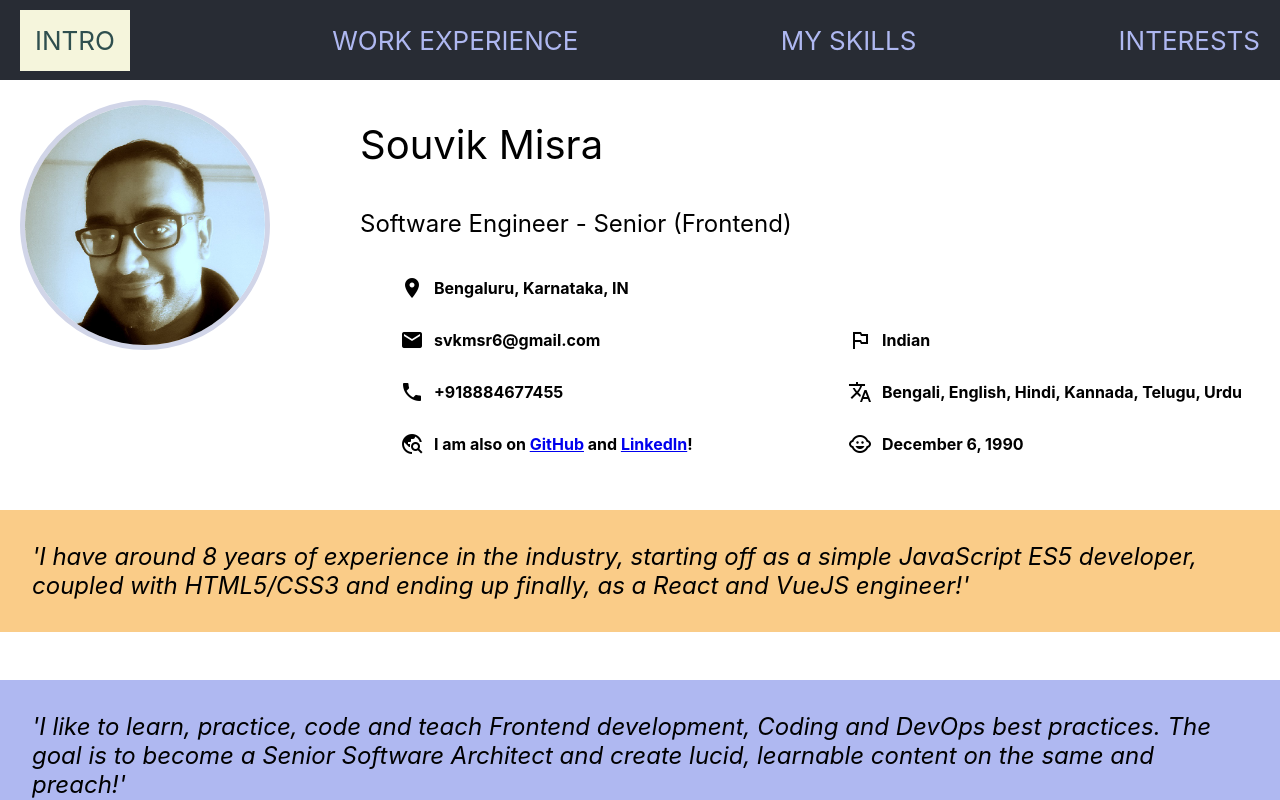
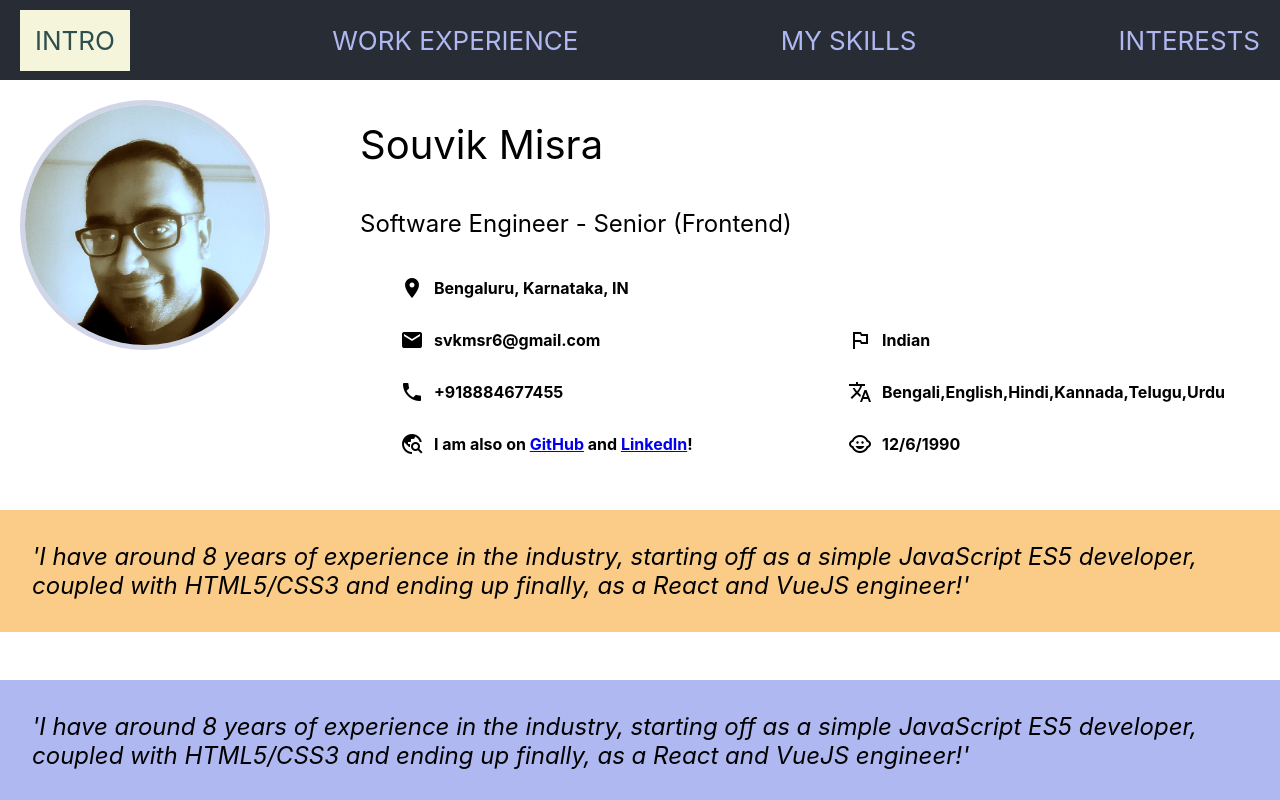
Before and after one commit to svkmsr6/svk-profile-app, a React (Create React App) app: page / in a window 1280 px wide. Shown: the top 800 px of the page. Built offline with nearby package versions, Linux system fonts and the light colour scheme.

Commit message:
Code refactor and add helper utils

```diff
--- a/src/components/OtherInfo.js
+++ b/src/components/OtherInfo.js
@@ -1,26 +1,33 @@
 import React from 'react';
+import { getFormattedDate } from '../utils/helper-utils';
 import './OtherInfo.css';
 
 function OtherInfo(props) {
+    const { data } = props;
+    const { dob: {
+        day,
+        month,
+        year
+    } } = data;
     return (
         <div className="other-info-container">
                 <ul className="info-list">
                     <li className="info-list-item">
                         <span class="material-icons icon">outlined_flag</span>
                         <span className="info">
-                            <p className="data">Indian</p>
+                            <p className="data">{data.nationality}</p>
                         </span>
                     </li>
                     <li className="info-list-item">
                         <span class="material-icons icon">translate</span>
                         <span className="info">
-                            <p classname="data">Bengali, English, Hindi, Kannada, Telugu, Urdu</p>
+                            <p classname="data">{data.languages.join(',')}</p>
                         </span>
                     </li>
                     <li className="info-list-item">
                         <span class="material-icons icon">child_care</span>
                         <span className="info">
-                            <p className="data">December 6, 1990</p>
+                            <p className="data">{getFormattedDate(day, month, year)}</p>
                         </span>
                     </li>
                 </ul>
--- a/src/components/PersonalInfo.js
+++ b/src/components/PersonalInfo.js
@@ -2,34 +2,35 @@ import React from 'react';
 import './PersonalInfo.css';
 
 function PersonalInfo(props) {
+    const { data } = props;
     return (
         <div className="personal-info-container">
-                <p className="name">Souvik Misra</p>
-                <p className="desig">Software Engineer - Senior (Frontend)</p>
+                <p className="name">{data.name}</p>
+                <p className="desig">{data.desig}</p>
                 <ul className="info-list">
                     <li className="info-list-item">
                         <span class="material-icons icon">room</span>
                         <span className="info">
-                            <p className="data">Bengaluru, Karnataka, IN</p>
+                            <p className="data">{data.location}</p>
                         </span>
                     </li>
                     <li className="info-list-item">
                         <span class="material-icons icon">email</span>
                         <span className="info">
-                            <p classname="data">svkmsr6@gmail.com</p>
+                            <p classname="data">{data.email}</p>
                         </span>
                     </li>
                     <li className="info-list-item">
                         <span class="material-icons icon">phone</span>
                         <span className="info">
-                            <p className="data">+918884677455</p>
+                            <p className="data">{data.phone}</p>
                         </span>
                     </li>
                     <li className="info-list-item">
                         <span class="material-icons icon">travel_explore</span>
                         <span className="info">
                             <p className="data">
-                                I am also on <a className="data" href="https://github.com/svkmsr6">GitHub</a> and <a className="data" href="https://www.linkedin.com/in/souvik-misra-0a281929/">LinkedIn</a>!
+                                I am also on <a className="data" href={data.github}>GitHub</a> and <a className="data" href={data.linkedin}>LinkedIn</a>!
                             </p>
                         </span>
                     </li>
--- a/src/components/Ribbon.css
+++ b/src/components/Ribbon.css
@@ -1,7 +1,6 @@
 .ribbon-text-container {
     font-style: italic;
     font-size: 1.5rem;
-    cursor: pointer;
 }
 
 .ribbon-text-container:hover {
--- /dev/null
+++ b/src/utils/helper-utils.js
@@ -0,0 +1,3 @@
+export function getFormattedDate(day,month,year){
+    return new Date(Date.UTC(year, month-1, day)).toLocaleString().split(',')[0];
+}
--- a/src/views/Intro.js
+++ b/src/views/Intro.js
@@ -6,17 +6,51 @@ import OtherInfo from '../components/OtherInfo';
 import './Intro.css';
 
 function Intro(props) {
+    const generalInfo = {
+        personalInfo: {
+            name: 'Souvik Misra',
+            desig:'Software Engineer - Senior (Frontend)',
+            location: 'Bengaluru, Karnataka, IN',
+            email: 'svkmsr6@gmail.com',
+            phone: '+918884677455',
+            github: 'https://github.com/svkmsr6',
+            linkedin: 'https://www.linkedin.com/in/souvik-misra-0a281929/'
+        },
+        otherInfo: {
+            nationality: 'Indian',
+            languages: ['Bengali','English','Hindi','Kannada','Telugu','Urdu'],
+            dob: {
+                day:6,
+                month:12,
+                year: 1990
+            }
+        },
+        pic:{
+            url:'/svk.jpeg',
+            desc: 'My Pic'
+        },
+        quotes: [
+            {
+                text: '\'I have around 8 years of experience in the industry, starting off as a simple JavaScript ES5 developer, coupled with HTML5/CSS3 and ending up finally, as a React and VueJS engineer!\''
+            },
+            {
+                bgColor: 'grey',
+                text: '\'I have around 8 years of experience in the industry, starting off as a simple JavaScript ES5 developer, coupled with HTML5/CSS3 and ending up finally, as a React and VueJS engineer!\''
+            },
+            {
+                bgColor: 'green',
+                text: '\'I have around 8 years of experience in the industry, starting off as a simple JavaScript ES5 developer, coupled with HTML5/CSS3 and ending up finally, as a React and VueJS engineer!\''
+            }
+        ]
+    };
     return (
         <div className="intro-container">
-            <Avatar alt="My pic" src="/svk.jpeg" />
-            <PersonalInfo />
-            <OtherInfo />
-            <Ribbon text="'I have around 8 years of experience in the industry, starting off as a simple JavaScript ES5 developer, coupled with HTML5/CSS3 and
-                ending up finally, as a React and VueJS engineer!'" />
-            <Ribbon bgColor="grey" text="'I like to learn, practice, code and teach Frontend development, Coding and DevOps best practices.
-                The goal is to become a Senior Software Architect and create lucid, learnable content on the same and preach!'" />
-            <Ribbon bgColor="green" text="'I have also recently developed an interest in Time Series Analysis and Blockchain Technology.
-                These skills and technologies have an emerging importance in the job market.'" />
+            <Avatar alt={generalInfo.pic.desc} src={generalInfo.pic.url} />
+            <PersonalInfo data={generalInfo.personalInfo} />
+            <OtherInfo data={generalInfo.otherInfo} />
+            {
+                generalInfo.quotes.map(quote => <Ribbon bgColor={quote.bgColor} text={quote.text} />)
+            }
         </div>
     );
 }
```
